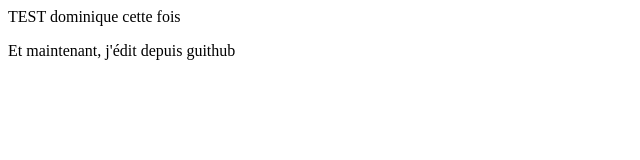
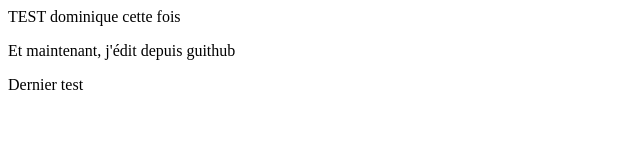
Before and after one commit to djoisin/djoisin.github.io, a plain HTML site: page index.html in a window 1280 px wide. Shown: the full height of the page, 0-640 px from the left. Drawn offline with Linux system fonts and the light colour scheme.

Commit message:
dernier test

```diff
--- a/index.html
+++ b/index.html
@@ -5,5 +5,6 @@
     <body>
         TEST dominique cette fois
         <p>Et maintenant, j'édit depuis guithub</p>
+        <p>Dernier test</p>
     </body>
 </html>
```
